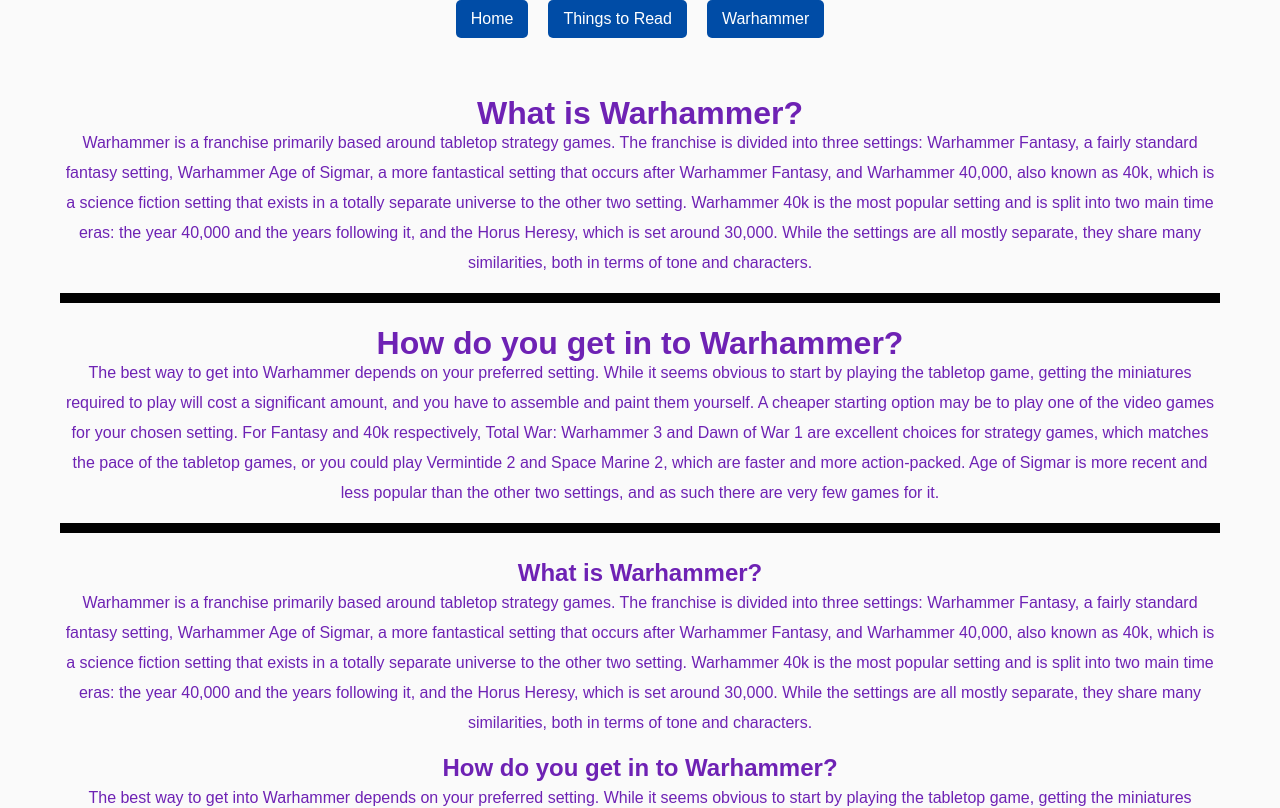
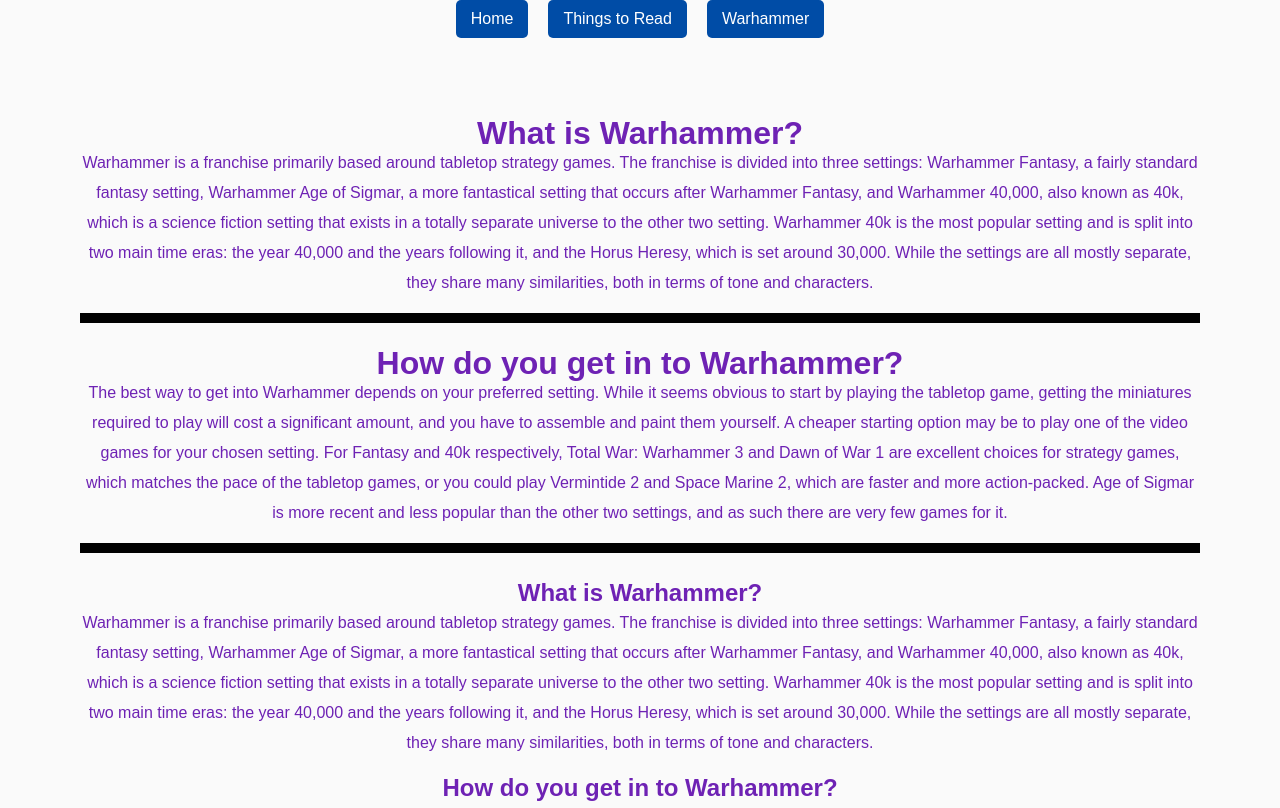
Before and after one commit to Trayouras/css-480-hello-world-new, a Next.js app: page /Warhammer in a window 1280 px wide. Shown: the top 808 px of the page. Built offline with nearby package versions, Linux system fonts and the light colour scheme.

Commit message:
Attention assignment trying to format nice

```diff
--- a/src/app/Warhammer/page.js
+++ b/src/app/Warhammer/page.js
@@ -98,7 +98,7 @@ const styles = {
         padding: "30px",
         textAlign: "center",
         maxWidth: "auto",
-        margin: "30px",
+        margin: "50px",
         lineHeight: "30px",
     },
     header: {
```
